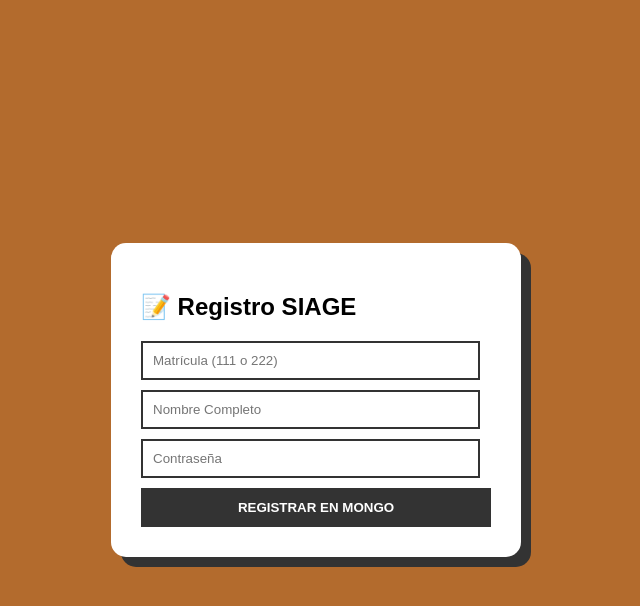
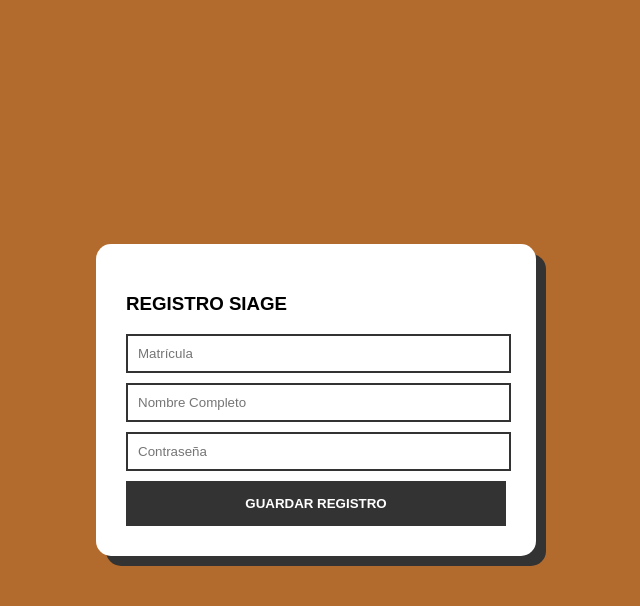
Before and after one commit to al222410831-tech/sistema-escolar-web, a Flask app: page /registro in a window 1280 px wide. Shown: the top 606 px of the page, without its empty margins (324-964 px from the left). Run offline with Flask 3, Linux system fonts and the light colour scheme.

Commit message:
Nombre oficial SIAGE y Registro dinámico

```diff
--- a/app.py
+++ b/app.py
@@ -1,11 +1,10 @@
-from flask import Flask, render_template, request, redirect, url_for, flash
+from flask import Flask, render_template, request, redirect, url_for
 from pymongo import MongoClient
 import os
 
 app = Flask(__name__)
-app.secret_key = "siage_secret"
 
-# CONEXIÓN A TU MONGODB (Asegúrate de que los datos sean correctos)
+# TU CONEXIÓN A MONGODB
 MONGO_URI = "mongodb+srv://al222410831_db_user:Daniel123@cluster0.iuigysp.mongodb.net/proyecto2?retryWrites=true&w=majority&appName=Cluster0"
 client = MongoClient(MONGO_URI)
 db = client["proyecto2"]
@@ -32,30 +31,18 @@ def guardar_usuario():
     }
 
     if matricula.startswith("111"):
-        # Es Maestro: pedimos materias
         datos["rol"] = "maestro"
         datos["materia1"] = request.form.get("materia1")
         datos["materia2"] = request.form.get("materia2")
+        datos["semestre"] = request.form.get("semestre_maestro")
     elif matricula.startswith("222"):
-        # Es Alumno
         datos["rol"] = "alumno"
+        datos["semestre"] = request.form.get("semestre_alumno")
     else:
-        return "<h1>Error: La matrícula debe empezar con 111 o 222</h1><a href='/registro'>Volver</a>"
+        return "<h1>Matrícula inválida</h1><a href='/registro'>Volver</a>"
 
     usuarios_col.insert_one(datos)
-    return "<h1>✅ Registro exitoso en MongoDB</h1><a href='/'>Ir al Inicio</a>"
-
-@app.route("/validar", methods=["POST"])
-def validar():
-    matricula = request.form.get("usuario")
-    user = usuarios_col.find_one({"matricula": matricula})
-
-    if user:
-        if matricula.startswith("111"):
-            return f"<h1>Bienvenido Maestro {user['nombre']}</h1><p>Tus clases: {user['materia1']} y {user['materia2']}</p>"
-        else:
-            return f"<h1>Bienvenido Alumno {user['nombre']}</h1>"
-    return "<h1>Usuario no encontrado</h1><a href='/'>Volver</a>"
+    return "<h1>✅ Registro exitoso en SIAGE</h1><a href='/'>Ir al Inicio</a>"
 
 if __name__ == "__main__":
     port = int(os.environ.get("PORT", 5000))
--- a/templates/registro.html
+++ b/templates/registro.html
@@ -1,37 +1,41 @@
 <!DOCTYPE html>
 <html>
 <head>
-    <title>SIAGE - Registro</title>
+    <title>Registro SIAGE</title>
     <style>
         body { background-color: #b36b2d; font-family: sans-serif; display: flex; justify-content: center; align-items: center; min-height: 100vh; margin: 0; }
-        .card { background: white; padding: 30px; border-radius: 15px; width: 350px; box-shadow: 10px 10px 0px #333; }
-        input { display: block; width: 90%; padding: 10px; margin: 10px 0; border: 2px solid #333; }
-        #campos_maestro { display: none; background: #f0f0f0; padding: 10px; border-radius: 5px; }
-        button { background: #333; color: white; width: 100%; padding: 12px; border: none; cursor: pointer; font-weight: bold; }
+        .card { background: white; padding: 30px; border-radius: 15px; width: 380px; box-shadow: 10px 10px 0px #333; }
+        input { display: block; width: 95%; padding: 10px; margin: 10px 0; border: 2px solid #333; }
+        .seccion { display: none; background: #eee; padding: 10px; margin-top: 5px; border-radius: 5px; }
+        button { background: #333; color: white; width: 100%; padding: 15px; border: none; font-weight: bold; cursor: pointer; }
     </style>
     <script>
-        function checkMatricula() {
-            let matricula = document.getElementById('mat').value;
-            let campos = document.getElementById('campos_maestro');
-            campos.style.display = matricula.startsWith('111') ? 'block' : 'none';
+        function ajustar() {
+            let m = document.getElementById('mat').value;
+            document.getElementById('sec_m').style.display = m.startsWith('111') ? 'block' : 'none';
+            document.getElementById('sec_a').style.display = m.startsWith('222') ? 'block' : 'none';
         }
     </script>
 </head>
 <body>
     <div class="card">
-        <h2>📝 Registro SIAGE</h2>
+        <h3>REGISTRO SIAGE</h3>
         <form action="/guardar_usuario" method="POST">
-            <input type="text" id="mat" name="matricula" placeholder="Matrícula (111 o 222)" onkeyup="checkMatricula()" required>
+            <input type="text" id="mat" name="matricula" placeholder="Matrícula" onkeyup="ajustar()" required>
             <input type="text" name="nombre" placeholder="Nombre Completo" required>
             <input type="password" name="password" placeholder="Contraseña" required>
 
-            <div id="campos_maestro">
-                <p><small>Datos de Maestro:</small></p>
+            <div id="sec_m" class="seccion">
                 <input type="text" name="materia1" placeholder="Materia 1">
                 <input type="text" name="materia2" placeholder="Materia 2">
+                <input type="text" name="semestre_maestro" placeholder="Semestre que imparte">
             </div>
 
-            <button type="submit">REGISTRAR EN MONGO</button>
+            <div id="sec_a" class="seccion">
+                <input type="text" name="semestre_alumno" placeholder="Semestre que cursa">
+            </div>
+
+            <button type="submit">GUARDAR REGISTRO</button>
         </form>
     </div>
 </body>
```
Also changed, not shown: templates/index.html (+7 -11 lines).
